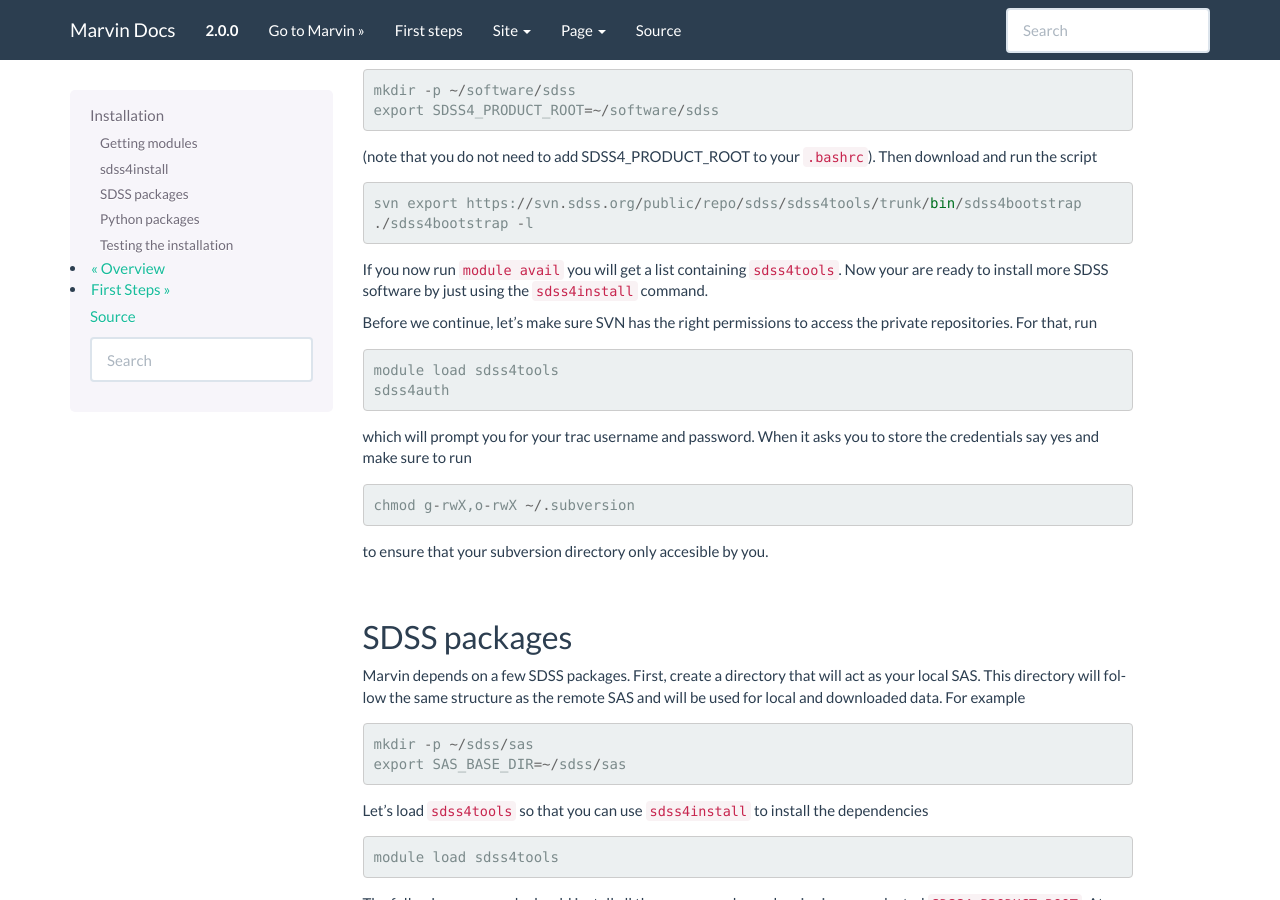
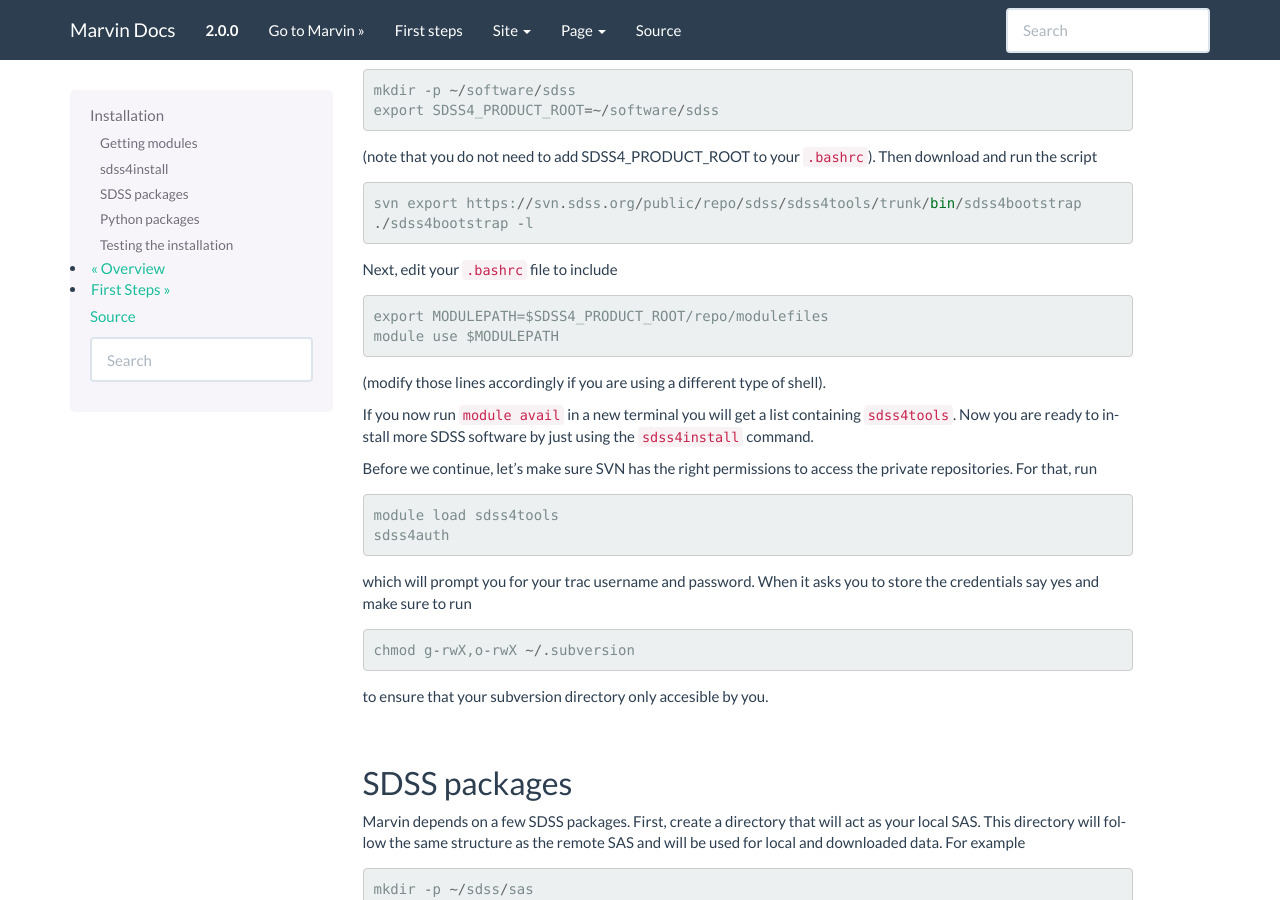
Before and after one commit to sdss/marvin, a Sphinx documentation site: the page built from docs/sphinx/installation.rst, in a window 1280 px wide and 900 px high, scrolled down 1240 px. Built offline with Sphinx 7.4.7, drawn with Linux system fonts in a browser that asks for light colours; pages that are not in the unit, such as notebooks, are missing from menus; some of the changed text lies outside the part shown.

Commit message:
fixed errors in installation doc

```diff
--- a/docs/sphinx/installation.rst
+++ b/docs/sphinx/installation.rst
@@ -75,8 +75,16 @@ download and run the script ::
     svn export https://svn.sdss.org/public/repo/sdss/sdss4tools/trunk/bin/sdss4bootstrap
     ./sdss4bootstrap -l
 
-If you now run ``module avail`` you will get a list containing ``sdss4tools``. Now
-your are ready to install more SDSS software by just using the ``sdss4install`` command.
+Next, edit your ``.bashrc`` file to include ::
+
+    export MODULEPATH=$SDSS4_PRODUCT_ROOT/repo/modulefiles
+    module use $MODULEPATH
+
+(modify those lines accordingly if you are using a different type of shell).
+
+If you now run ``module avail`` in a new terminal you will get a list containing
+``sdss4tools``. Now you are ready to install more SDSS software by just
+using the ``sdss4install`` command.
 
 Before we continue, let's make sure SVN has the right permissions to access the private
 repositories. For that, run ::
```
Also changed, not shown: other parts of docs/sphinx/installation.rst (+3 -2 lines).
